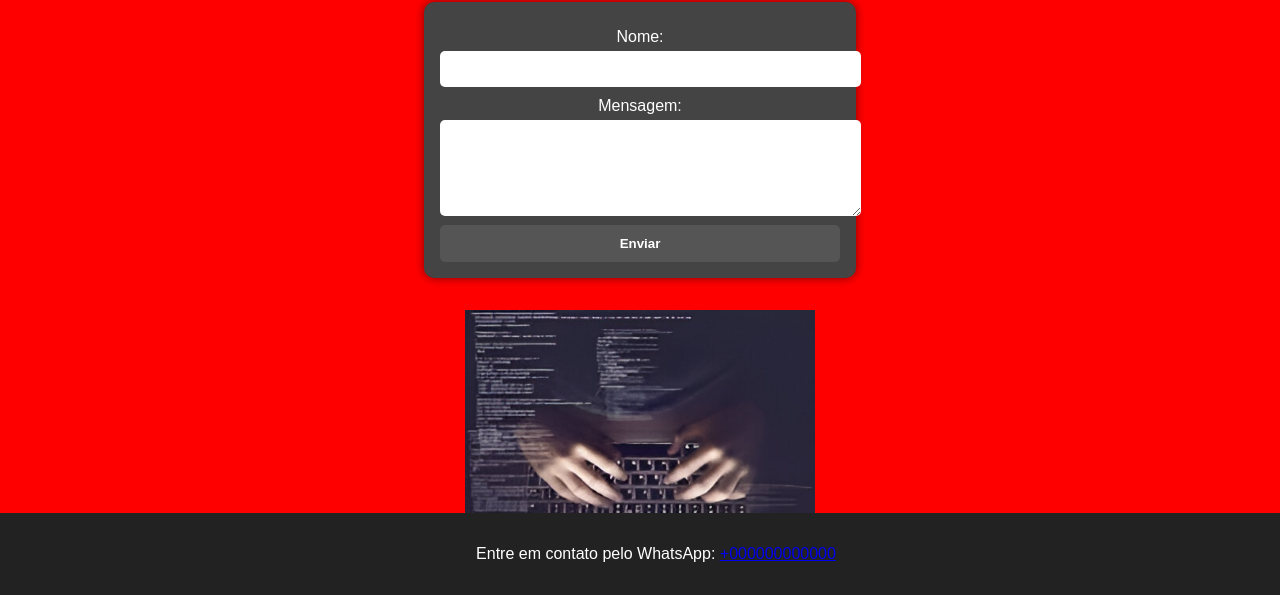
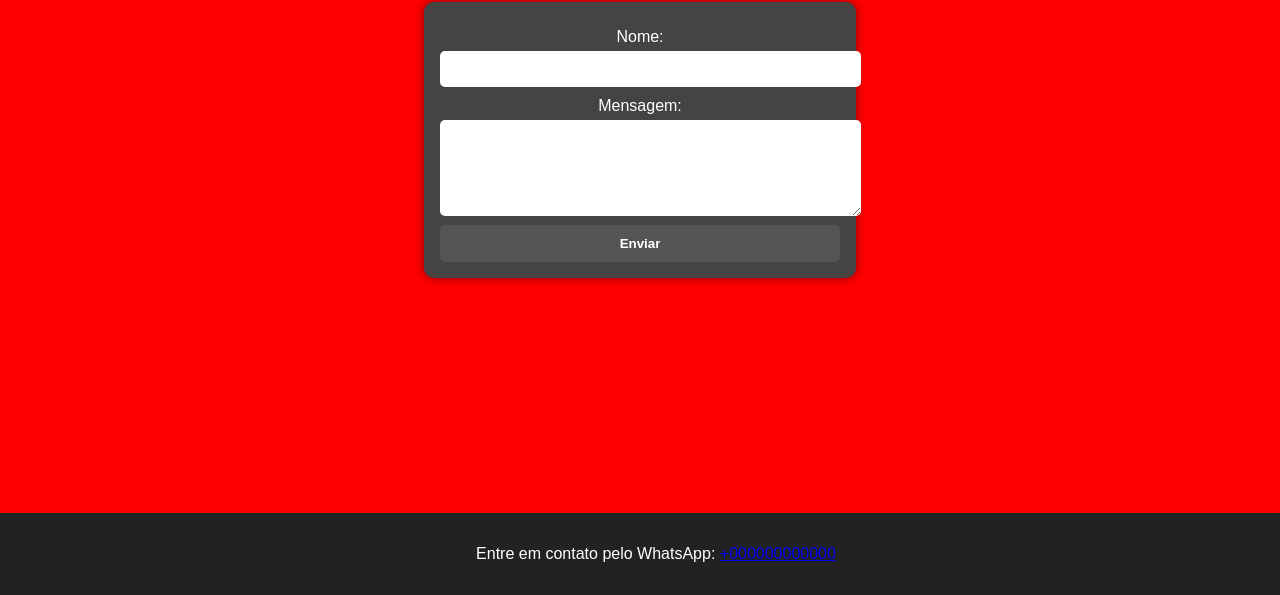
Before and after one commit to silvanogaspar/silvanogaspar2, a plain HTML site: page contato.html in a window 1280 px wide. Shown: the part 205-800 px from the top of the page. Drawn offline with Linux system fonts and the light colour scheme.

Commit message:
Update contato.html

```diff
--- a/contato.html
+++ b/contato.html
@@ -30,7 +30,7 @@
             </form>
         </section>
     </main>
-    <img src="imagem.jpg"width="350"/>
+
     <footer>
         <p>Entre em contato pelo WhatsApp: <a href="https://wa.me/351123456789" target="_blank">+000000000000</a></p>
     </footer>
```
